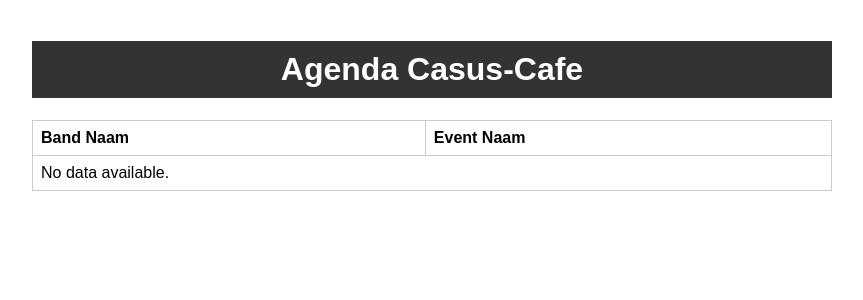
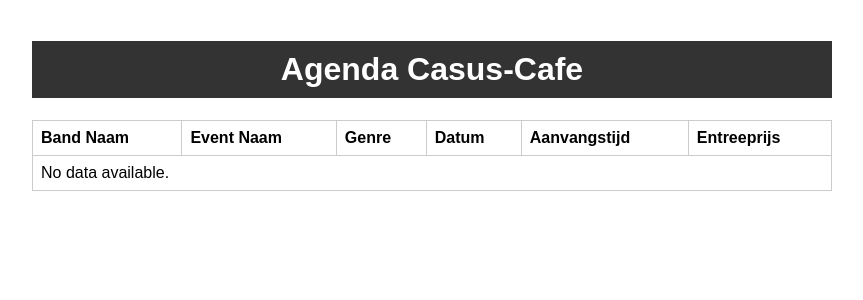
Before and after one commit to Daytonvw/Fullstack, a PHP site: page /agenda.php in a window 1280 px wide. Shown: the top 300 px of the page, without its empty margins (208-1071 px from the left). Run offline with PHP 8.4, Linux system fonts and the light colour scheme; data that the repository does not hold is empty.

Commit message:
Fullstack

```diff
--- a/agenda.php
+++ b/agenda.php
@@ -33,6 +33,10 @@
         <tr>
             <th>Band Naam</th>
             <th>Event Naam</th>
+            <th>Genre</th>
+            <th>Datum</th>
+            <th>Aanvangstijd</th>
+            <th>Entreeprijs</th>
         </tr>
         <?php
         // Replace with your database connection code
@@ -47,8 +51,11 @@
             die("Connection failed: " . $conn->connect_error);
         }
 
-        // Query to fetch data from the 'band_event' table
-        $query = "SELECT naam_band, naam_event FROM band_event";
+        // Query to fetch data from the 'band_event' table along with additional data from 'band' and 'event' tables
+        $query = "SELECT be.naam_band, be.naam_event, b.genre, e.datum, e.aanvangstijd, e.entreeprijs
+                  FROM band_event be
+                  INNER JOIN band b ON be.naam_band = b.band_naam
+                  INNER JOIN event e ON be.naam_event = e.naam_event";
         $result = $conn->query($query);
 
         if ($result->num_rows > 0) {
@@ -56,10 +63,14 @@
                 echo "<tr>";
                 echo "<td>" . $row["naam_band"] . "</td>";
                 echo "<td>" . $row["naam_event"] . "</td>";
+                echo "<td>" . $row["genre"] . "</td>";
+                echo "<td>" . $row["datum"] . "</td>";
+                echo "<td>" . $row["aanvangstijd"] . "</td>";
+                echo "<td>" . $row["entreeprijs"] . "</td>";
                 echo "</tr>";
             }
         } else {
-            echo "<tr><td colspan='2'>No data available.</td></tr>";
+            echo "<tr><td colspan='6'>No data available.</td></tr>";
         }
 
         $conn->close();
```
